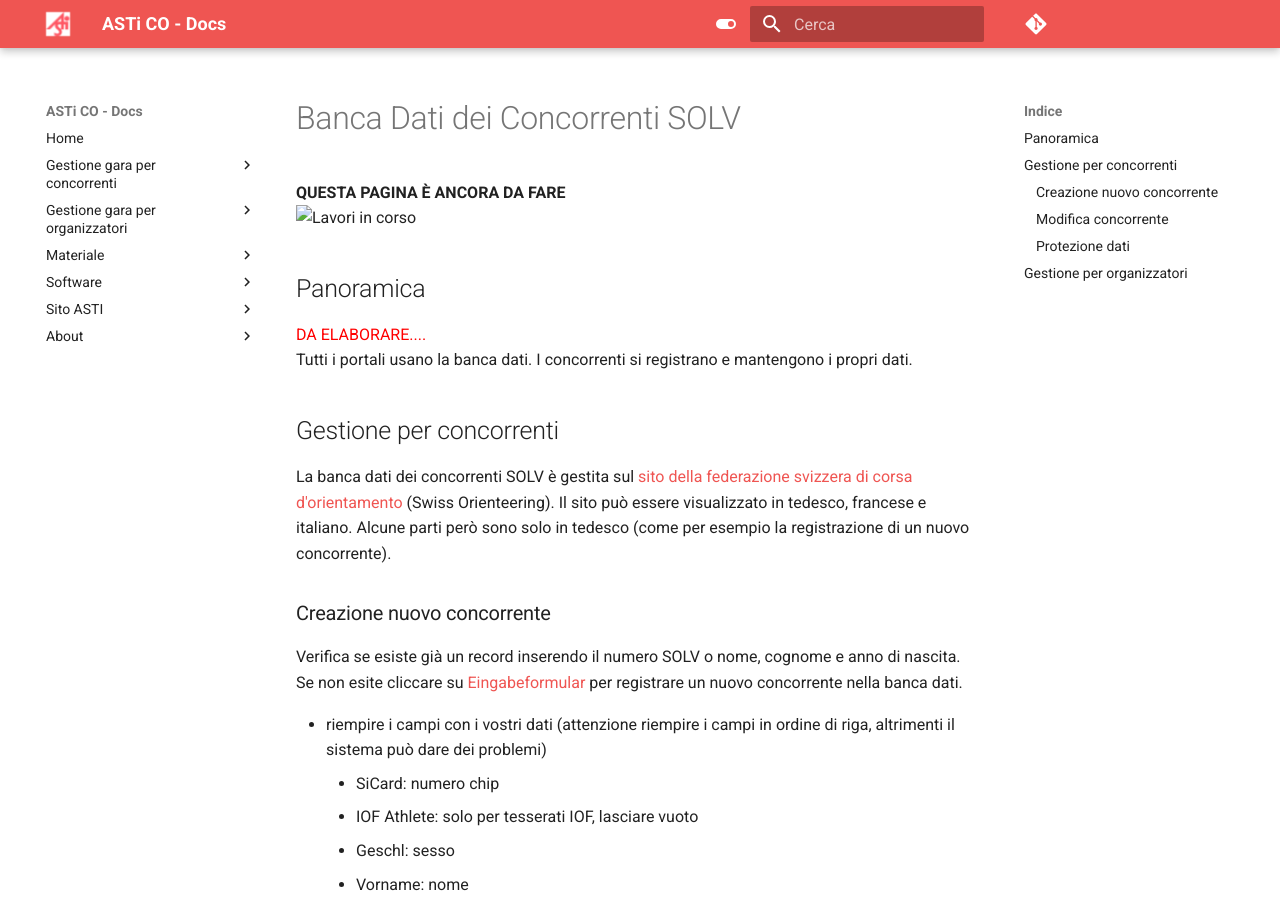
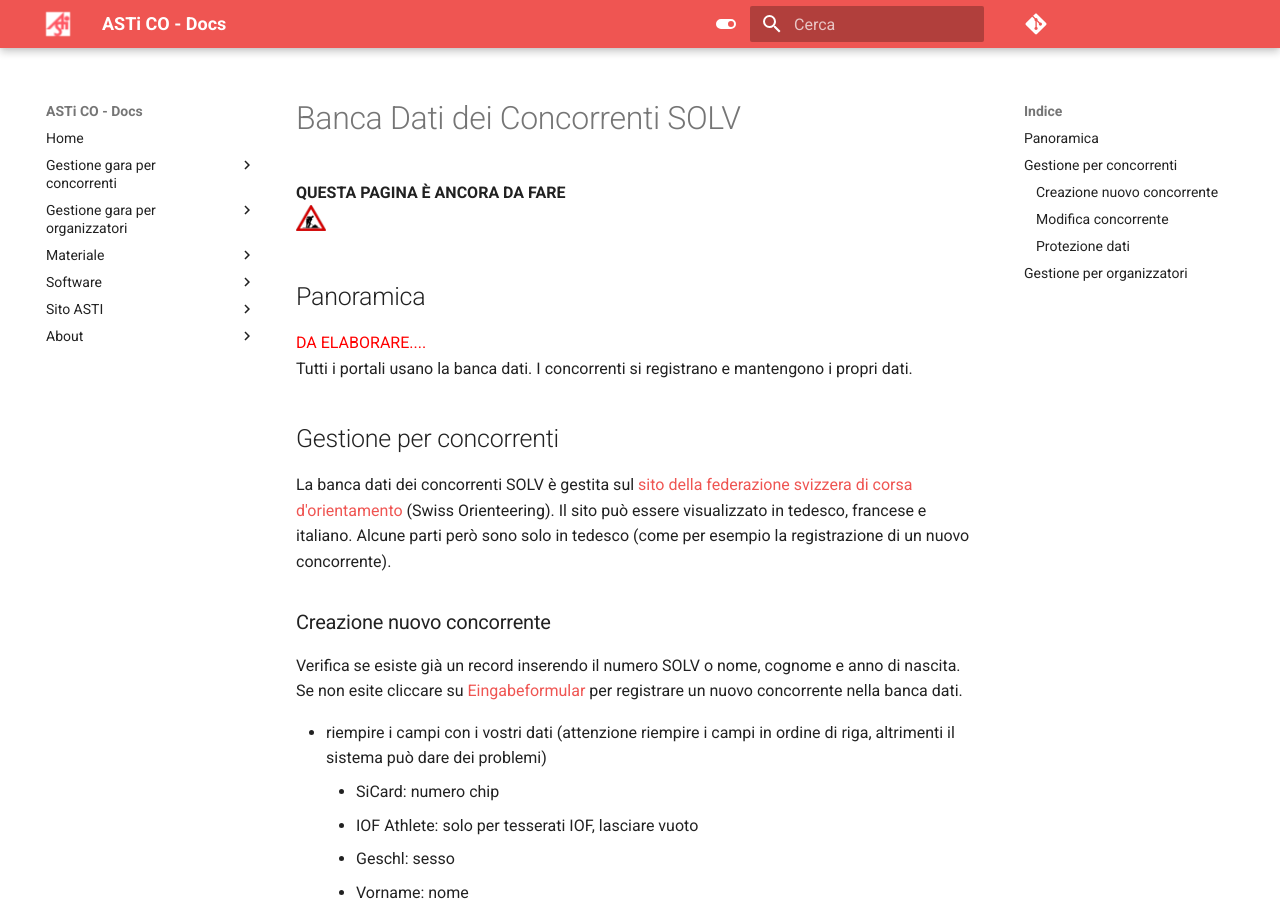
Before and after one commit to asti-co/doc, an MkDocs documentation site: the page built from docs/software/solvDB/solvDB.md, in a window 1280 px wide and 900 px high. Built offline with MkDocs 1.6.1 and Material for MkDocs 9.7.7, drawn with Linux system fonts in a browser that asks for light colours; comment, search, counter and statistics services are not loaded.

Commit message:
modifiche pagina SolvDB

```diff
--- a/docs/software/solvDB/solvDB.md
+++ b/docs/software/solvDB/solvDB.md
@@ -1,7 +1,7 @@
 # Banca Dati dei Concorrenti SOLV
 
 **QUESTA PAGINA È ANCORA DA FARE**
-![Lavori in corso](../img/lavori_in_corso.png){width=30px}
+![Lavori in corso](../../img/lavori_in_corso.png){width=30px}
 
 ## Panoramica
 
```
